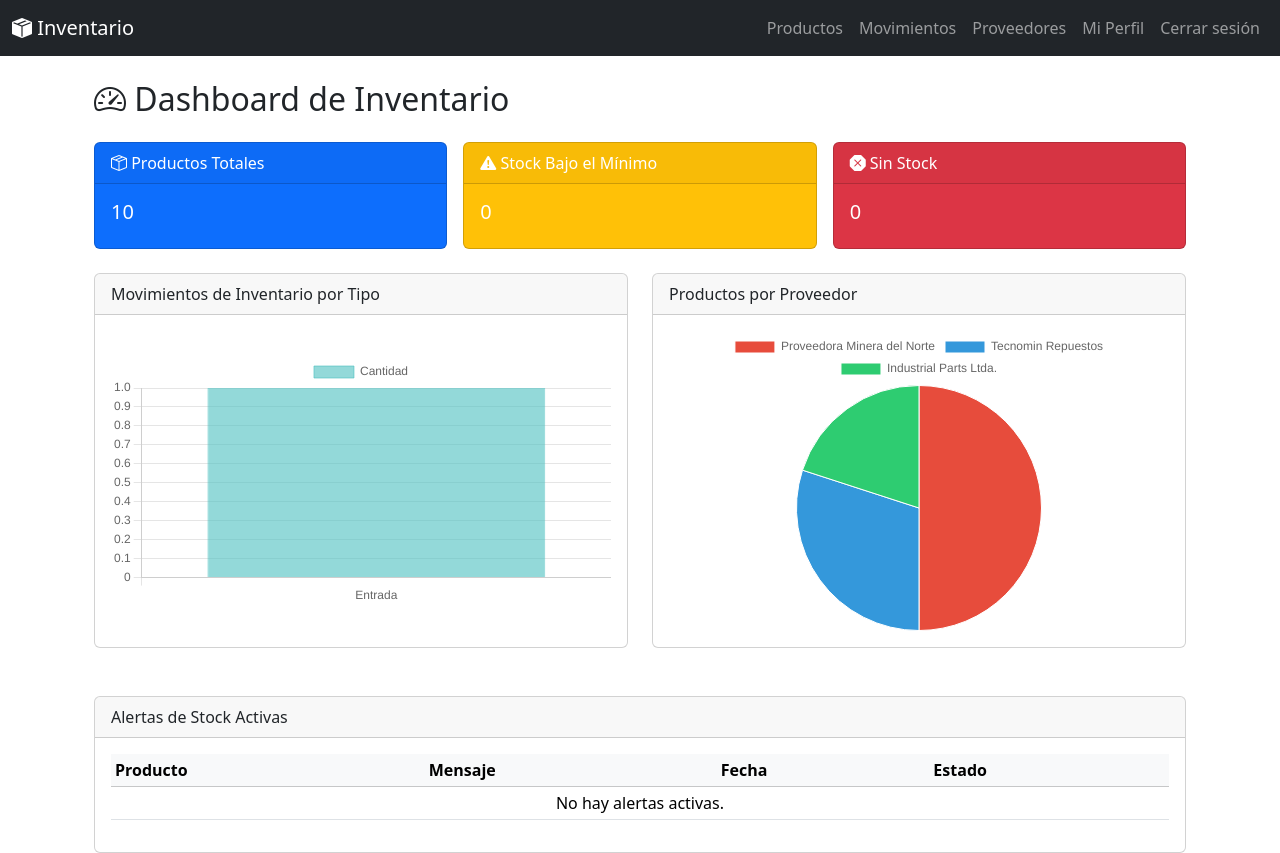
After one commit to javegaf/inventario_maestranza, a Django app: page /dashboard/ in a window 1280 px wide. The commit adds this page. Run offline with Django 5.2, Linux system fonts and the light colour scheme; a user stored in the database is signed in; data comes from the database, SQL or seed files in the repository; tables that the repository leaves empty hold one stand-in row (values such as "Sample post"); parts of the project's set-up code (start-up, migrations or seed data) failed here and were passed over.

Commit message:
Dashboard

```diff
--- a/inventario/urls.py
+++ b/inventario/urls.py
@@ -24,4 +24,6 @@ urlpatterns = [
 
     path('reportes/', views.reportes, name='reportes'),
     path('precios/', views.historial_precios, name='historial_precios'),
+
+    path('dashboard/', views.dashboard_inventario, name='dashboard'),
 ]
--- a/inventario/views.py
+++ b/inventario/views.py
@@ -4,9 +4,11 @@ movimientos, proveedores, kits, alertas, reportes y precios.
 """
 
 from django.shortcuts import render, redirect
+from django.contrib.auth.decorators import login_required
 from django.db import models
-from .models import Producto, MovimientoInventario, Proveedor, KitProducto, HistorialPrecio
+from .models import AlertaStock, Producto, MovimientoInventario, Proveedor, KitProducto, HistorialPrecio
 from .forms import ProductoForm, MovimientoInventarioForm, ProveedorForm, KitProductoForm
+from django.db.models import F, Count
 
 # Productos
 
@@ -89,3 +91,48 @@ def historial_precios(request):
     """Muestra el historial de precios por producto."""
     historial = HistorialPrecio.objects.all() #Falsos positivos dejar de lado
     return render(request, 'precios/historial_precios.html', {'historial': historial})
+
+@login_required
+def dashboard_inventario(request):
+    total_productos = Producto.objects.count()
+    productos_sin_stock = Producto.objects.filter(stock_actual=0).count()
+    productos_bajo_minimo = Producto.objects.filter(stock_actual__lt=F('stock_minimo')).count()
+    movimientos = (
+        MovimientoInventario.objects.values('tipo')
+        .annotate(total=Count('id'))
+        .order_by('tipo')
+    )
+
+    tipos = [m['tipo'].capitalize() for m in movimientos]
+    cantidades = [m['total'] for m in movimientos]
+    colores_contexto = {
+        'Entrada': 'rgba(75, 192, 192, 0.6)',     # Verde azulado
+        'Salida': 'rgba(255, 99, 132, 0.6)',      # Rojo
+        'Ajuste': 'rgba(255, 206, 86, 0.6)',      # Amarillo
+        'Devolucion': 'rgba(54, 162, 235, 0.6)',  # Azul
+    }
+
+    colores_barras = [colores_contexto.get(tipo.capitalize(), 'rgba(153, 102, 255, 0.6)') for tipo in tipos]
+
+    alertas_stock = AlertaStock.objects.filter(atendido=False).select_related('producto').order_by('-fecha_alerta')
+
+    proveedores = (
+        Producto.objects.values('proveedor__nombre')
+        .annotate(total=Count('id'))
+        .order_by('-total')
+    )
+
+    nombres_proveedores = [p['proveedor__nombre'] or 'Sin proveedor' for p in proveedores]
+    cantidades_proveedor = [p['total'] for p in proveedores]
+    context = {
+        'total_productos': total_productos,
+        'productos_sin_stock': productos_sin_stock,
+        'productos_bajo_minimo': productos_bajo_minimo,
+        'tipos_movimiento': tipos,
+        'cantidades_movimiento': cantidades,
+        'colores_barras': colores_barras,
+        'alertas_stock': alertas_stock,
+        'nombres_proveedores': nombres_proveedores,
+        'cantidades_proveedor': cantidades_proveedor,
+    }
+    return render(request, 'inventario/dashboard.html', context)
--- a/templates/base.html
+++ b/templates/base.html
@@ -10,6 +10,7 @@
     <link href="https://cdn.jsdelivr.net/npm/bootstrap-icons@1.10.5/font/bootstrap-icons.css" rel="stylesheet">
     {% load static %}
 </head>
+
 <body>
     <nav class="navbar navbar-expand-lg navbar-dark bg-dark mb-4">
         <div class="container-fluid">
@@ -61,5 +62,8 @@
 
     <script src="https://cdn.jsdelivr.net/npm/bootstrap@5.3.3/dist/js/bootstrap.bundle.min.js"></script>
     <script src="{% static 'js/auto_dismiss.js' %}"></script>
+    {% block scripts %}
+    <!-- Aquí se insertarán scripts específicos por vista -->
+    {% endblock %}
 </body>
 </html>
--- /dev/null
+++ b/templates/inventario/dashboard.html
@@ -0,0 +1,152 @@
+{% extends 'base.html' %}
+{% block title %}Dashboard de Inventario{% endblock %}
+
+{% block content %}
+<div class="container mt-4">
+  <h2 class="mb-4"><i class="bi bi-speedometer2"></i> Dashboard de Inventario</h2>
+
+  <!-- MÉTRICAS PRINCIPALES -->
+  <div class="row g-3">
+    <div class="col-md-4">
+      <div class="card text-white bg-primary h-100">
+        <div class="card-header"><i class="bi bi-box-seam"></i> Productos Totales</div>
+        <div class="card-body">
+          <h5 class="card-title">{{ total_productos }}</h5>
+        </div>
+      </div>
+    </div>
+    <div class="col-md-4">
+      <div class="card text-white bg-warning h-100">
+        <div class="card-header"><i class="bi bi-exclamation-triangle-fill"></i> Stock Bajo el Mínimo</div>
+        <div class="card-body">
+          <h5 class="card-title">{{ productos_bajo_minimo }}</h5>
+        </div>
+      </div>
+    </div>
+    <div class="col-md-4">
+      <div class="card text-white bg-danger h-100">
+        <div class="card-header"><i class="bi bi-x-octagon-fill"></i> Sin Stock</div>
+        <div class="card-body">
+          <h5 class="card-title">{{ productos_sin_stock }}</h5>
+        </div>
+      </div>
+    </div>
+  </div>
+
+  <!-- GRÁFICOS -->
+  <div class="row mt-4 d-flex align-items-stretch">
+    <div class="col-md-6 mb-4">
+        <div class="card h-100">
+            <div class="card-header">Movimientos de Inventario por Tipo</div>
+            <div class="card-body d-flex align-items-center justify-content-center">
+                <canvas id="graficoMovimientos" style="max-height: 300px;"></canvas>
+            </div>
+        </div>
+    </div>
+    <div class="col-md-6 mb-4">
+        <div class="card h-100">
+            <div class="card-header">Productos por Proveedor</div>
+            <div class="card-body d-flex align-items-center justify-content-center">
+                <canvas id="graficoProveedores" style="max-height: 300px;"></canvas>
+            </div>
+        </div>
+    </div>
+</div>
+
+  <!-- ALERTAS DE STOCK -->
+  <div class="card mt-4">
+    <div class="card-header">Alertas de Stock Activas</div>
+    <div class="card-body">
+      <table class="table table-sm table-hover align-middle">
+        <thead class="table-light">
+          <tr>
+            <th>Producto</th>
+            <th>Mensaje</th>
+            <th>Fecha</th>
+            <th>Estado</th>
+          </tr>
+        </thead>
+        <tbody>
+          {% for alerta in alertas_stock %}
+            <tr>
+              <td>{{ alerta.producto.nombre }}</td>
+              <td>{{ alerta.mensaje }}</td>
+              <td>{{ alerta.fecha_alerta|date:"d/m/Y H:i" }}</td>
+              <td>
+                {% if alerta.atendido %}
+                  <span class="badge bg-success"><i class="bi bi-check-circle-fill"></i> Resuelta</span>
+                {% else %}
+                  <span class="badge bg-danger"><i class="bi bi-exclamation-circle-fill"></i> Pendiente</span>
+                {% endif %}
+              </td>
+            </tr>
+          {% empty %}
+            <tr>
+              <td colspan="4" class="text-center">No hay alertas activas.</td>
+            </tr>
+          {% endfor %}
+        </tbody>
+      </table>
+    </div>
+  </div>
+</div>
+{% endblock %}
+
+{% block scripts %}
+<script src="https://cdn.jsdelivr.net/npm/chart.js"></script>
+
+<script>
+  // Gráfico de barras de movimientos
+  const ctxMovimientos = document.getElementById('graficoMovimientos').getContext('2d');
+  new Chart(ctxMovimientos, {
+    type: 'bar',
+    data: {
+      labels: {{ tipos_movimiento|safe }},
+      datasets: [{
+        label: 'Cantidad',
+        data: {{ cantidades_movimiento|safe }},
+        backgroundColor: {{ colores_barras|safe }},
+        borderColor: {{ colores_barras|safe }},
+        borderWidth: 1
+      }]
+    },
+    options: {
+      responsive: true,
+      scales: {
+        y: { beginAtZero: true, precision: 0 }
+      }
+    }
+  });
+
+  // Generar colores aleatorios para proveedores si se acaban los predefinidos
+  function generarColores(n) {
+    const baseColors = [
+      '#e74c3c', '#3498db', '#2ecc71', '#f39c12',
+      '#9b59b6', '#1abc9c', '#34495e', '#d35400'
+    ];
+    let colores = [...baseColors];
+    while (colores.length < n) {
+      colores.push(`hsl(${Math.floor(Math.random() * 360)}, 70%, 60%)`);
+    }
+    return colores.slice(0, n);
+  }
+
+  // Gráfico de torta de proveedores
+  const ctxProveedores = document.getElementById('graficoProveedores').getContext('2d');
+  new Chart(ctxProveedores, {
+    type: 'pie',
+    data: {
+      labels: {{ nombres_proveedores|safe }},
+      datasets: [{
+        label: 'Productos por proveedor',
+        data: {{ cantidades_proveedor|safe }},
+        backgroundColor: generarColores({{ nombres_proveedores|length }}),
+        borderWidth: 1
+      }]
+    },
+    options: {
+      responsive: true
+    }
+  });
+</script>
+{% endblock %}
```
